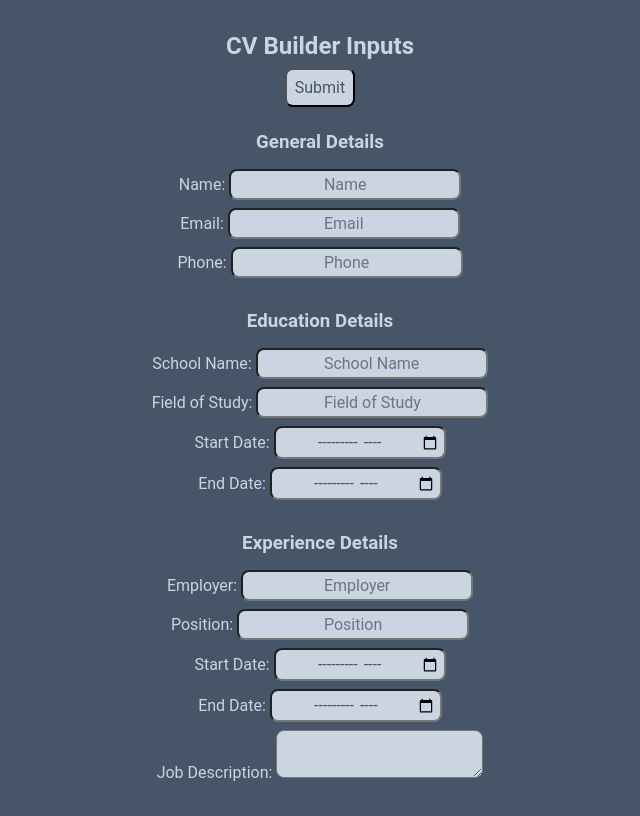
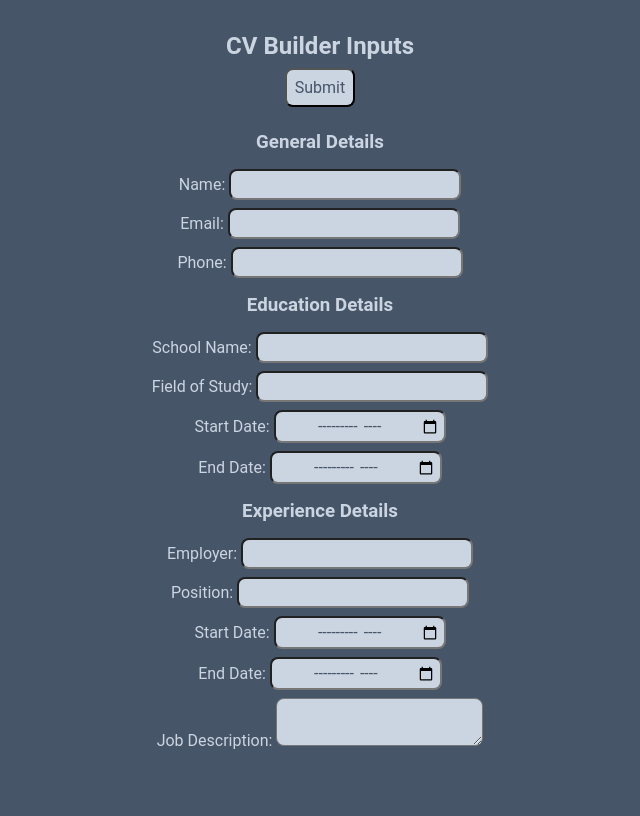
Before and after one commit to mdemore2/odin-cv, a React (Vite) app: page / in a window 1280 px wide. Shown: the top 816 px of the page, without its empty margins (320-960 px from the left). Built offline with nearby package versions, Linux system fonts and the light colour scheme.

Commit message:
wip: consolidating components, issues passing state to children of children components

```diff
--- a/src/components/DateInput.jsx
+++ b/src/components/DateInput.jsx
@@ -1,7 +1,7 @@
-function DateInput({ id, label }){
+function DateInput({ id, label, handleChange }){
     return <div>
         <label htmlFor={id}>{label}</label>
-        <input id={id} key={id} type="month" />
+        <input id={id} name={id} type="month" onChange={event => handleChange(event)} />
     </div>
 
 }
--- a/src/components/Form.jsx
+++ b/src/components/Form.jsx
@@ -1,14 +1,44 @@
-import GeneralForm from "./GeneralForm"
 import '../styles/form.css'
-import EducationForm from "./EducationForm"
-import ExperienceForm from "./ExperienceForm"
+import TextInput from "./TextInput"
+import DateInput from "./DateInput"
+import TextAreaInput from "./TextAreaInput"
+import { useState } from "react"
+{/*import GeneralForm from './GeneralForm'*/}
 
 function Form() {
-    return <div>
-        <GeneralForm />
-        <EducationForm />
-        <ExperienceForm />
+    const [formData, setFormData] = useState({})
+    const handleChange = (event) => {
+        const { name, value } = event.target;
+        setFormData((prevFormData) => ({...prevFormData, [name]: value}));
+        console.log(`${name} : ${value}`);
+    };
+    const generalFields = ["Name", "Email", "Phone"];
+    const educationFields = ["School Name", "Field of Study"];
+    const experienceFields = ["Employer", "Position"];
+
+
+
+    return <div className="form">
+        <h3>General Details</h3>
+        {generalFields.map((field) => (
+            <TextInput key={field} label={field + ': '} id={field}  handleChange={handleChange} />
+        ))}
+        {/*<GeneralForm handleChange={handleChange} /> keep getting handleChange is not a func when passing to child of child*/}
+        <h3>Education Details</h3>
+        {educationFields.map((field) => (
+            <TextInput key={field} label={field + ': '} id={field} handleChange={handleChange} />
+        ))}
+        <DateInput id="educationStart" label="Start Date: "  handleChange={handleChange}/>
+        <DateInput id="educationEnd" label="End Date: "  handleChange={handleChange}/>
+        <h3>Experience Details</h3>
+        {experienceFields.map((field) => (
+            <TextInput key={field} label={field + ': '} id={field} handleChange={handleChange}/>
+        ))}
+        <DateInput id="jobStart" label="Start Date: " handleChange={handleChange}/>
+        <DateInput id="jobEnd" label="End Date: " handleChange={handleChange}/>
+        <TextAreaInput id="jobDescription" label="Job Description: " handleChange={handleChange} />
     </div>
+
 }
 
 export default Form
--- a/src/components/GeneralForm.jsx
+++ b/src/components/GeneralForm.jsx
@@ -1,11 +1,11 @@
 import TextInput from "./TextInput";
 
-function GeneralForm() {
-    const fields = ["Name", "Email", "Phone"];
+function GeneralForm(formData, handleChange) {
+    const generalFields = ["Name", "Email", "Phone"];
     return <div className="form general">
         <h3>General Details</h3>
-        {fields.map((field) => (
-            <TextInput key={field} label={field + ': '} id={field} field={field} />
+        {generalFields.map((field) => (
+            <TextInput key={field} label={field + ': '} id={field}  handleChange={() => handleChange} />
         ))}
     </div>
 }
--- a/src/components/TextAreaInput.jsx
+++ b/src/components/TextAreaInput.jsx
@@ -1,7 +1,7 @@
-function TextAreaInput({ id, label }) {
+function TextAreaInput({ id, label, handleChange }) {
     return <div>
         <label htmlFor={id}>{label}</label>
-        <textarea id={id}></textarea>
+        <textarea id={id} name={id} onChange={event => handleChange(event)}></textarea>
     </div>
 
 }
--- a/src/components/TextInput.jsx
+++ b/src/components/TextInput.jsx
@@ -1,8 +1,7 @@
-function TextInput({ id, label, field}) {
-
+function TextInput({ label, id, handleChange}) {
     return <div>
         <label htmlFor={id}>{label}</label>
-        <input key={id} type="text"  placeholder={field}></input>
+        <input id={id} type="text"  name={id} onChange={event => handleChange(event)} ></input>
     </div>
 }
 
```
